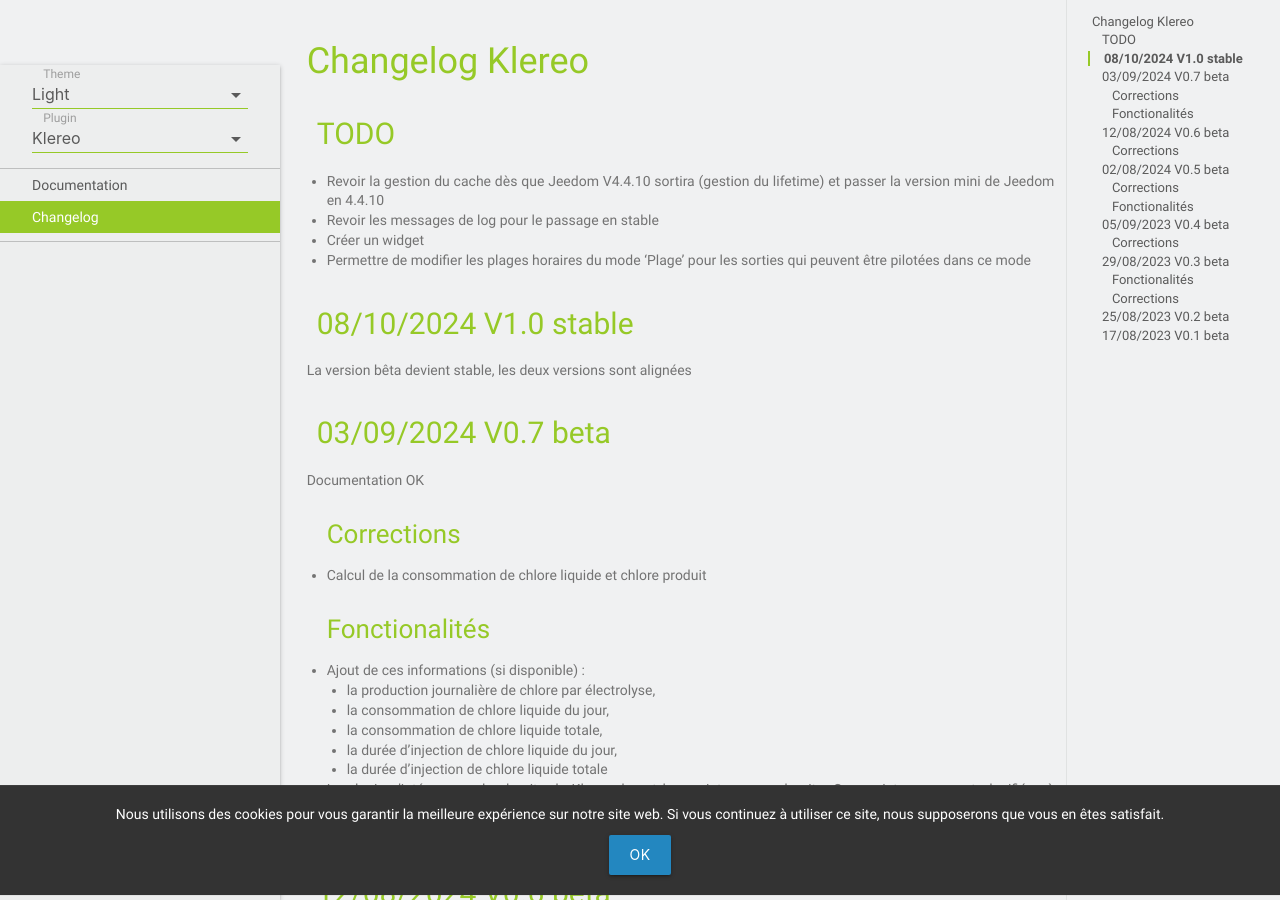
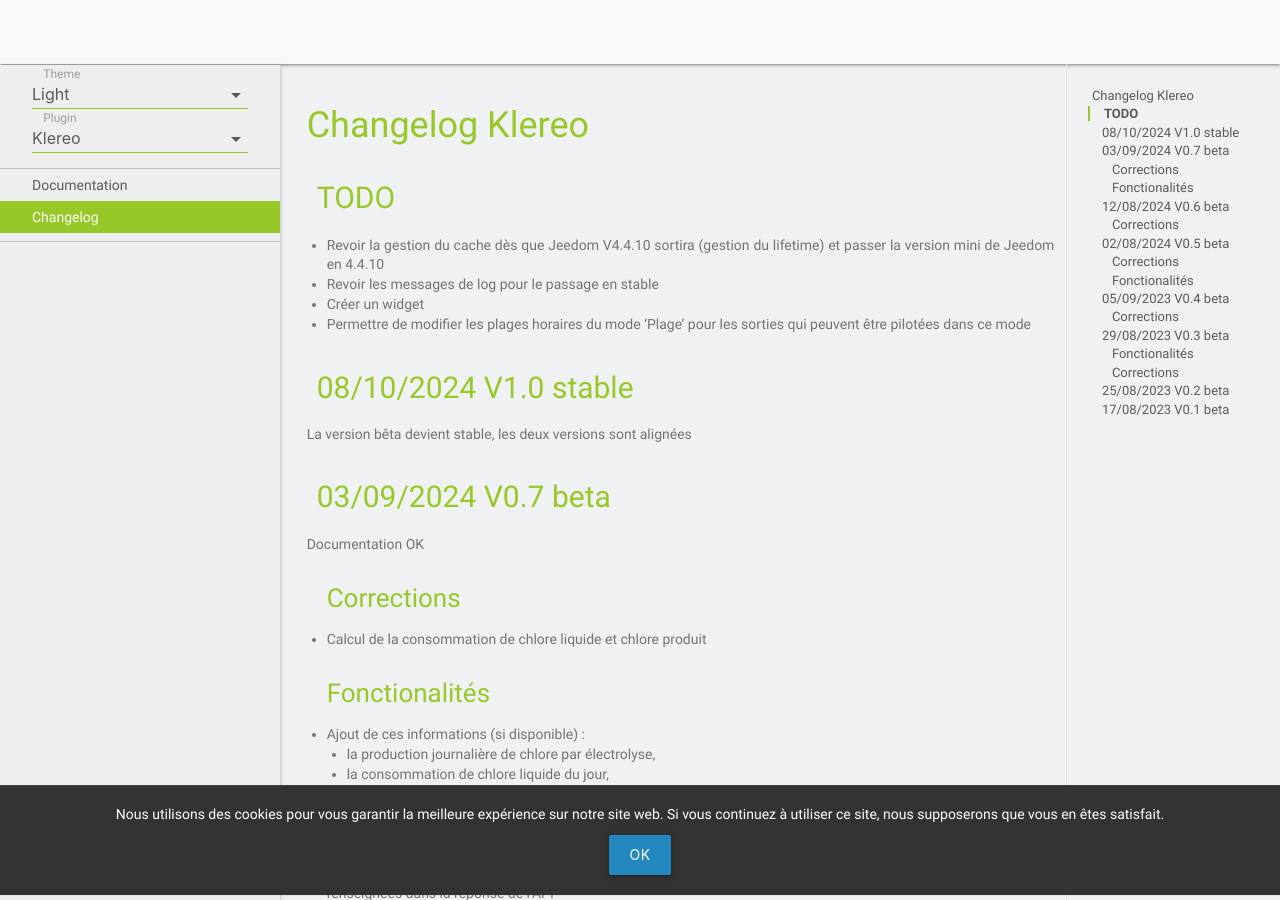
Before and after one commit to MrWaloo/jeedom-plugins-doc, a Jekyll site: the page built from docs/fr_FR/klereo_changelog.md, in a window 1280 px wide and 900 px high. Built offline with Jekyll 4.4.1, drawn with Linux system fonts in a browser that asks for light colours; emoji names are drawn with the system emoji font; our own code applies the rules of GitHub Pages for plain Markdown files.

Commit message:
test annulé

```diff
--- a/docs/_layouts/default.html
+++ b/docs/_layouts/default.html
@@ -16,8 +16,8 @@
 </head>
 <body>
   <div class="hide-on-print"> <!-- navbar-fixed -->
+    <nav>
     <!--
-      <nav>
       <div class="nav-wrapper container">
         <a href="#" data-target="slide-out" class="top-nav sidenav-trigger waves-effect waves-light circle hide-on-large-only"><i class="material-icons">menu</i></a>
         <a id="logo-container" href="https://jeedom.github.io/documentations" class="brand-logo center"><img src="/img/logo.png" style="height:50px;margin-top:5px"></a>
@@ -31,8 +31,8 @@
           <li><a href="https://market.jeedom.com" target="_blank">Market</a></li>
         </ul>
       </div>
+      -->
     </nav>
--->
   </div>
   <div class="container hide-on-print">
     <div id="slide-out" class="sidenav sidenav-fixed">
```
